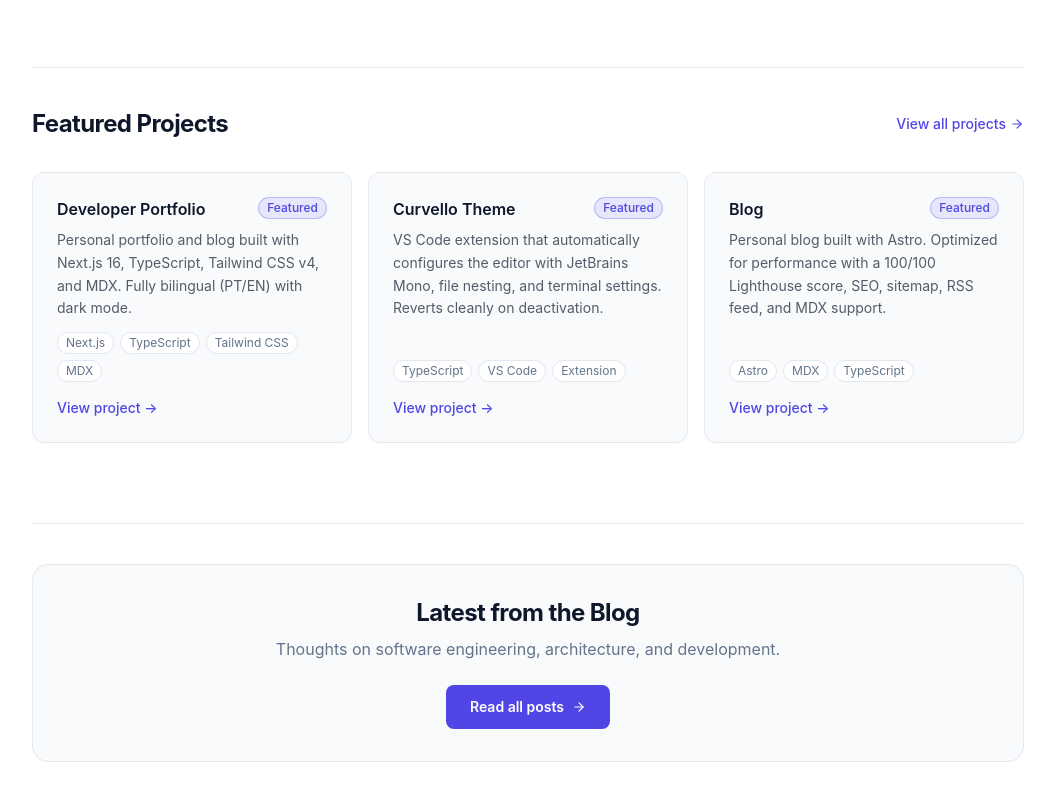
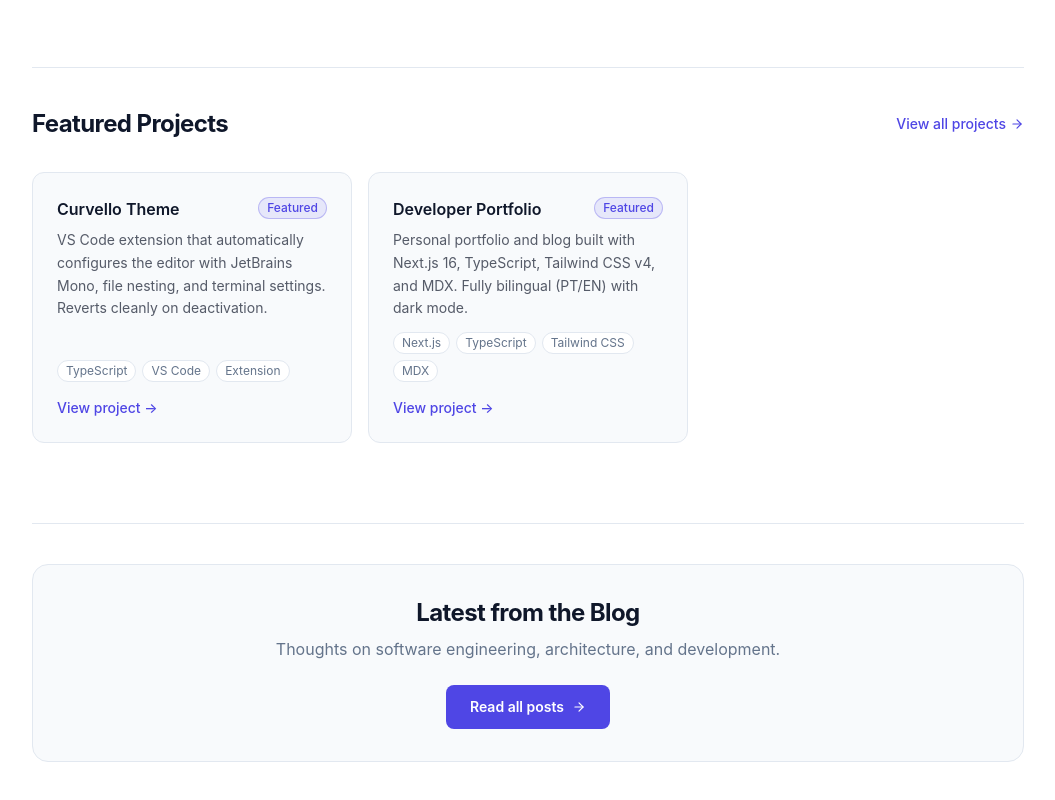
Before and after one commit to paulo-curvello/paulo-curvello.dev, a Next.js app: page /en in a window 1280 px wide. Shown: the part 1576-2376 px from the top of the page, without its empty margins (112-1167 px from the left). Built offline with nearby package versions, Linux system fonts and the light colour scheme.

Commit message:
feat: update projects list
Remove Blog project, update Developer Portfolio URL to paulo-curvello.dev, reorder to Curvello Theme first.

Co-Authored-By: Claude Sonnet 4.6 <noreply@anthropic.com>

```diff
--- a/data/projects.ts
+++ b/data/projects.ts
@@ -1,14 +1,6 @@
 import type { Project } from "@/types";
 
 export const projects: Project[] = [
-  {
-    title: "Developer Portfolio",
-    description:
-      "Personal portfolio and blog built with Next.js 16, TypeScript, Tailwind CSS v4, and MDX. Fully bilingual (PT/EN) with dark mode.",
-    url: "https://github.com/paulo-curvello",
-    tags: ["Next.js", "TypeScript", "Tailwind CSS", "MDX"],
-    featured: true,
-  },
   {
     title: "Curvello Theme",
     description:
@@ -18,11 +10,11 @@ export const projects: Project[] = [
     featured: true,
   },
   {
-    title: "Blog",
+    title: "Developer Portfolio",
     description:
-      "Personal blog built with Astro. Optimized for performance with a 100/100 Lighthouse score, SEO, sitemap, RSS feed, and MDX support.",
-    url: "https://github.com/paulo-curvello/blog",
-    tags: ["Astro", "MDX", "TypeScript"],
+      "Personal portfolio and blog built with Next.js 16, TypeScript, Tailwind CSS v4, and MDX. Fully bilingual (PT/EN) with dark mode.",
+    url: "https://github.com/paulo-curvello/paulo-curvello.dev",
+    tags: ["Next.js", "TypeScript", "Tailwind CSS", "MDX"],
     featured: true,
   },
 ];
```
